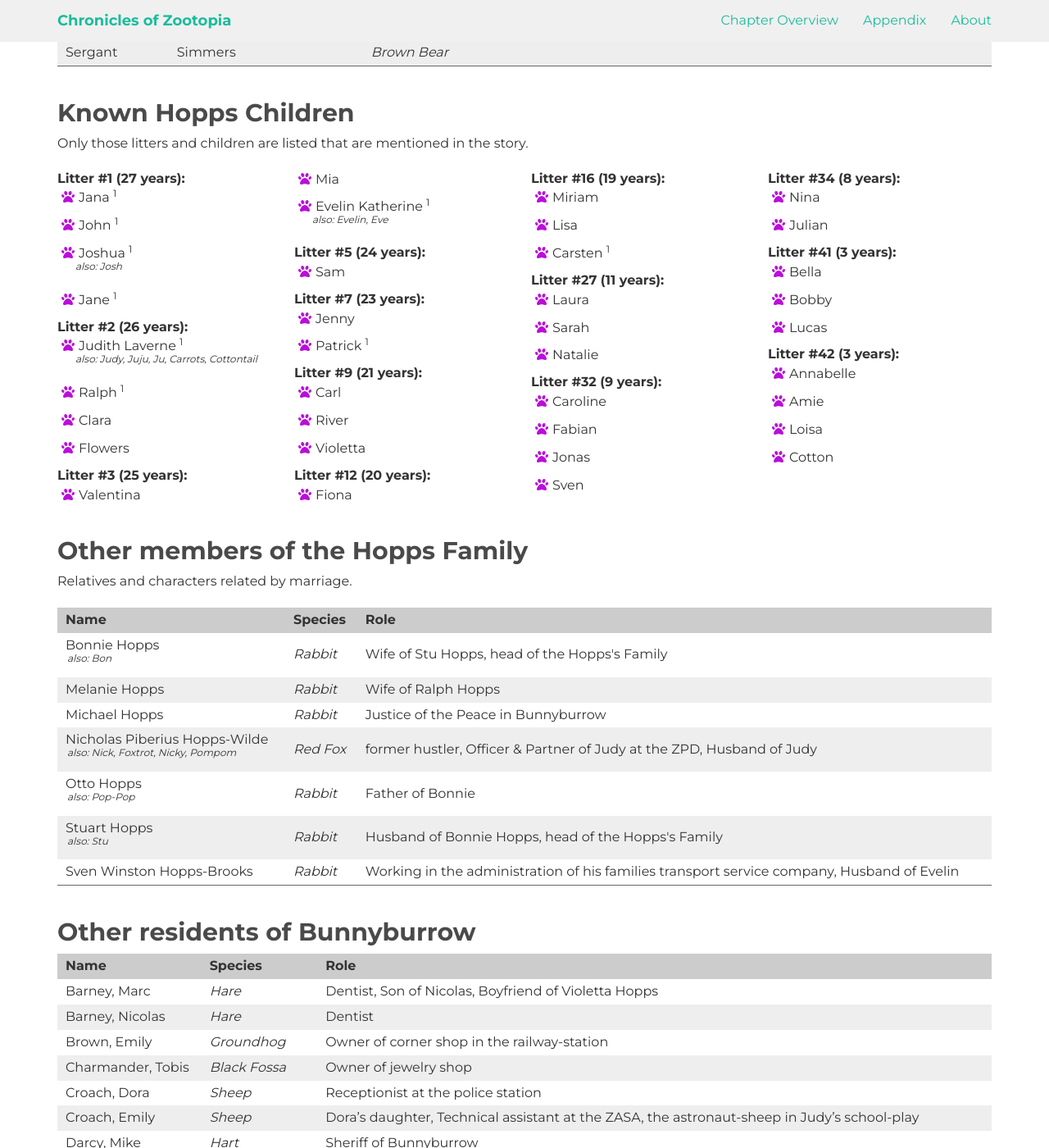
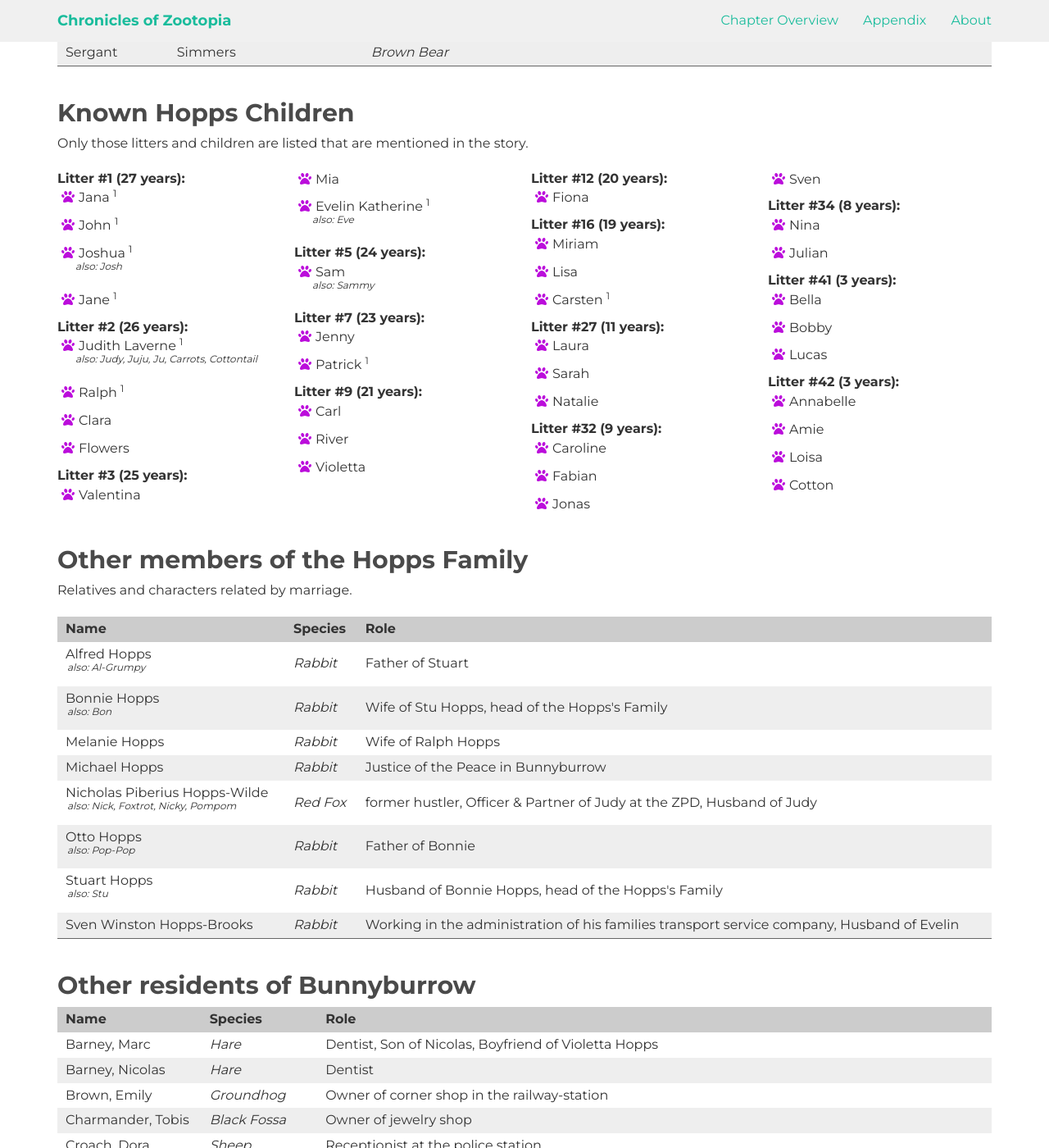
Before and after one commit to Anheledir/ChroniclesOfZootopia, a Jekyll site: the page built from appendix/characters.md, in a window 1280 px wide and 1400 px high, scrolled down 1494 px. Shown: the whole window at 82% size. Built offline with Jekyll 4.4.1, drawn with Linux system fonts in a browser that asks for light colours; nearby versions of some CDN libraries.

Commit message:
added Alfred Hopps as Stu's father changed some nicknames

```diff
--- a/_data/charactersHopps.yml
+++ b/_data/charactersHopps.yml
@@ -31,10 +31,11 @@
   litter: 3
   hasFamily: false
 - name: Evelin Katherine
-  nickname: Evelin, Eve
+  nickname: Eve
   litter: 3
   hasFamily: true
 - name: Sam
+  nickname: Sammy
   litter: 5
   hasFamily: false
 - name: Jenny
--- a/_data/charactersOtherHopps.yml
+++ b/_data/charactersOtherHopps.yml
@@ -8,6 +8,10 @@
   nickname: Pop-Pop
   species: Rabbit
   role: Father of Bonnie
+- name: Alfred Hopps
+  nickname: Al-Grumpy
+  species: Rabbit
+  role: Father of Stuart
 - name: Sven Winston Hopps-Brooks
   species: Rabbit
   role: Working in the administration of his families transport service company, Husband of Evelin
```
